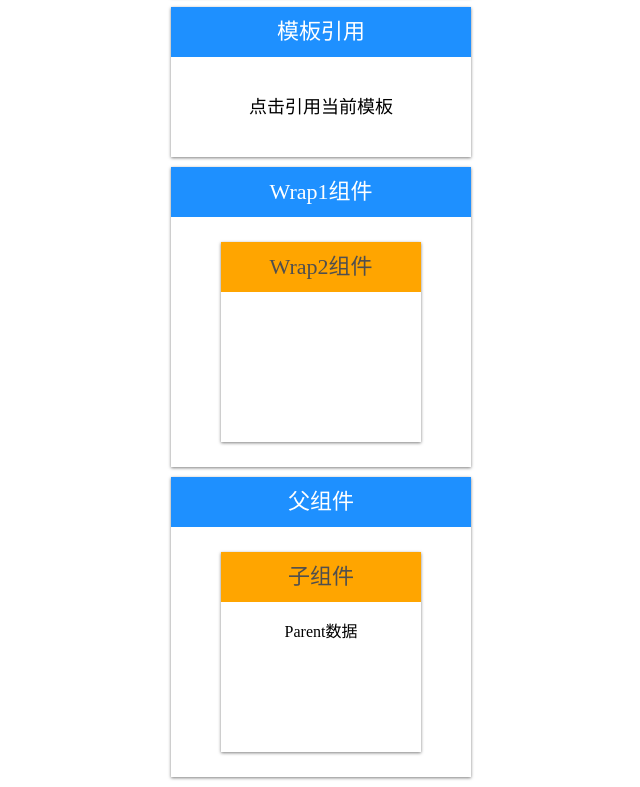
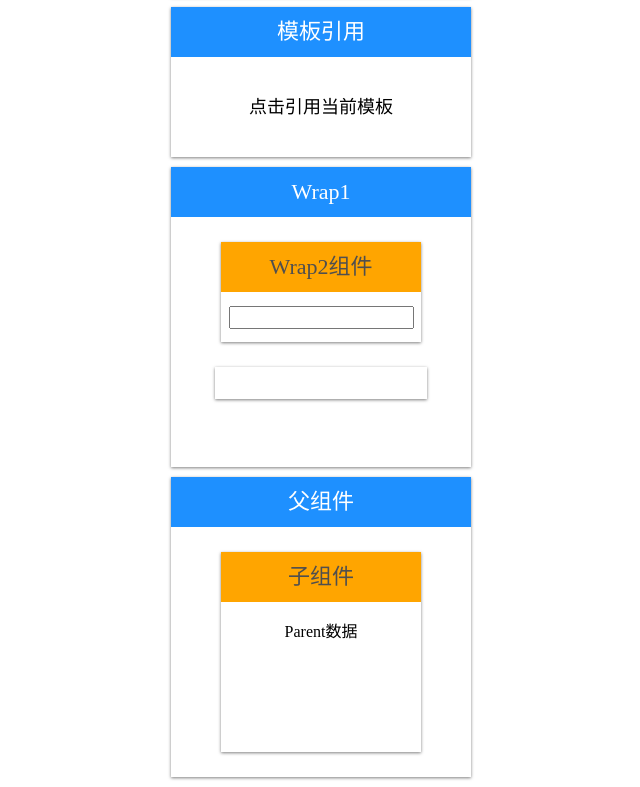
Before and after one commit to ruoton6/vue-base, a Vue app: page / in a window 1280 px wide. Shown: the part 951-1738 px from the top of the page, without its empty margins (319-959 px from the left). Built offline with nearby package versions, Linux system fonts and the light colour scheme.

Commit message:
更新：组件事件数据子传父

```diff
--- a/src/components/Wrap1.vue
+++ b/src/components/Wrap1.vue
@@ -1,9 +1,13 @@
 <template>
     <div class="wrap1-wrapper">
         <div class="wrap1-title">
-            Wrap1组件
+            Wrap1
         </div>
-        <Wrap2 />
+        <!-- 使用子组件传递来的自定义事件来实现数据子传父 -->
+        <Wrap2 @searchData="wrap2SearchData" />
+        <div class="wrap1-search">
+            {{ search }}
+        </div>
     </div>
 </template>
 
@@ -12,8 +16,19 @@
 import Wrap2 from "./Wrap2.vue";
 
 export default {
+    data() {
+        return {
+            search: ""
+        }
+    },
     components: {
         "Wrap2": Wrap2
+    },
+    methods: {
+        // 参数就是子组件传递来的数据
+        wrap2SearchData(data) {
+            this.search = data;
+        }
     }
 }
 </script>
@@ -35,4 +50,12 @@ export default {
     line-height: 50px;
     font-size: 22px;
 }
+
+.wrap1-search {
+    padding: 6px;
+    width: 200px;
+    height: 20px;
+    margin: 10px auto;
+    box-shadow: 0px 1px 3px rgba(0, 0, 0, .5);
+}
 </style>
--- a/src/components/Wrap2.vue
+++ b/src/components/Wrap2.vue
@@ -2,6 +2,9 @@
     <div class="wrap2-wrapper">
         <div class="wrap2-title">
             {{ msg }}
+        </div>
+        <div class="wrap2-search">
+            <input type="text" maxlength="20" v-model="search">
         </div>
     </div>
 </template>
@@ -10,7 +13,14 @@
 export default {
     data() {
         return {
-            msg: "Wrap2组件"
+            msg: "Wrap2组件",
+            search: ""
+        }
+    },
+    // 使用侦听器来不断触发事件来发送自定义事件给父组件
+    watch: {
+        search(newValue, oldValue) {
+            this.$emit("searchData", newValue);
         }
     }
 }
@@ -18,7 +28,7 @@ export default {
 
 <style scoped>
 .wrap2-wrapper {
-    height: 200px;
+    height: 100px;
     width: 200px;
     box-shadow: 0px 1px 3px rgba(0, 0, 0, .5);
     margin: 25px auto;
@@ -33,4 +43,16 @@ export default {
     line-height: 50px;
     font-size: 22px;
 }
+
+.wrap2-search {
+    height: 50px;
+    width: 100%;
+    display: flex;
+    justify-content: center;
+    align-items: center;
+}
+
+.wrap2-search input {
+    padding: 2px;
+}
 </style>
```
Also changed, not shown: 1 other file (tests, documents, lock files or other folders).
